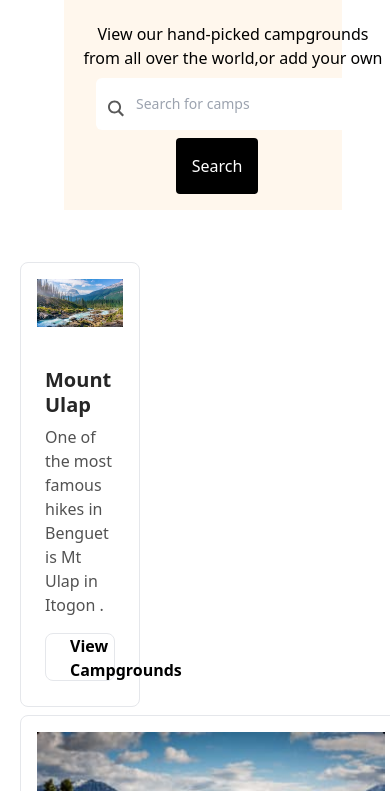
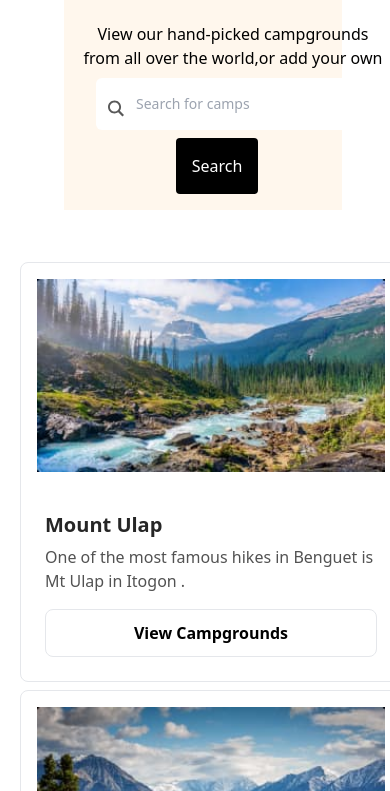
Before and after one commit to mariajiwuaku/YelpCamp-Project, a website: page search.html in a window 390 px wide. Shown: the part 309-1100 px from the top of the page. Drawn offline with Linux system fonts and the light colour scheme.

Commit message:
final correction

```diff
--- a/search.html
+++ b/search.html
@@ -105,7 +105,7 @@
                 <div class="flex flex-wrap  lg:-mx-2 ">
 
                     <!-- Column -->
-                    <div class="my-1 px-1 w-32 md:w-1/2 lg:my-4 lg:px-4 lg:w-1/3" id="1" class="campground">
+                    <div class="my-1 px-1 w-full md:w-1/2 lg:my-4 lg:px-4 lg:w-1/3" id="1" class="campground">
                     <div
   class=" rounded-lg  border border-black-600 ">
   <div
```
Also changed, not shown: index.html (+1 -1 lines), src/default.css.
